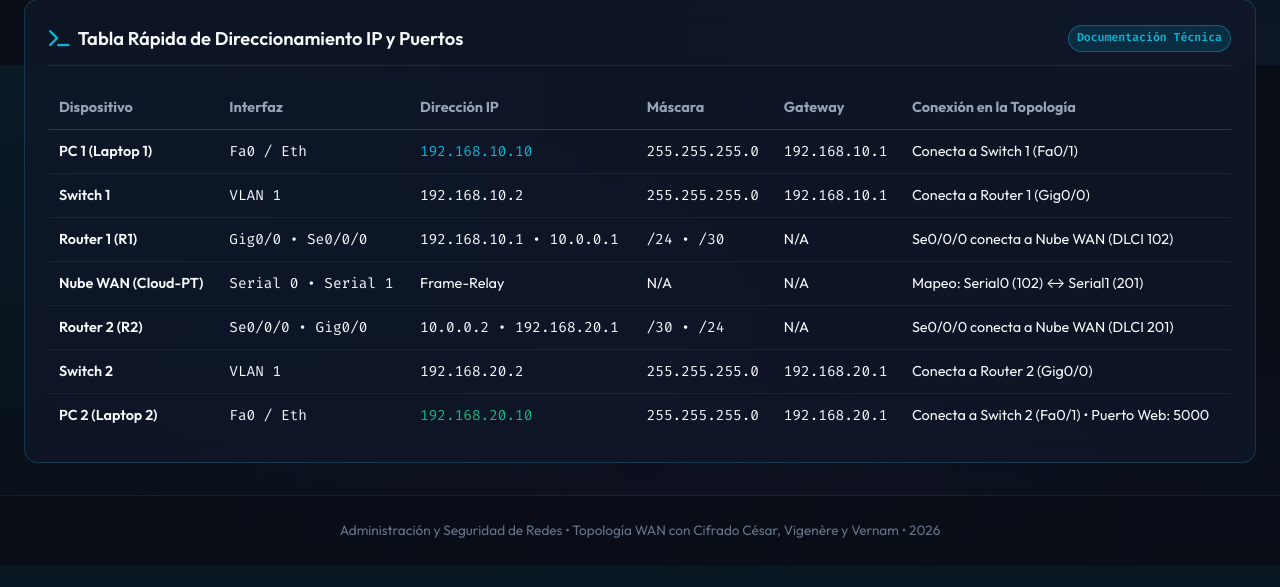
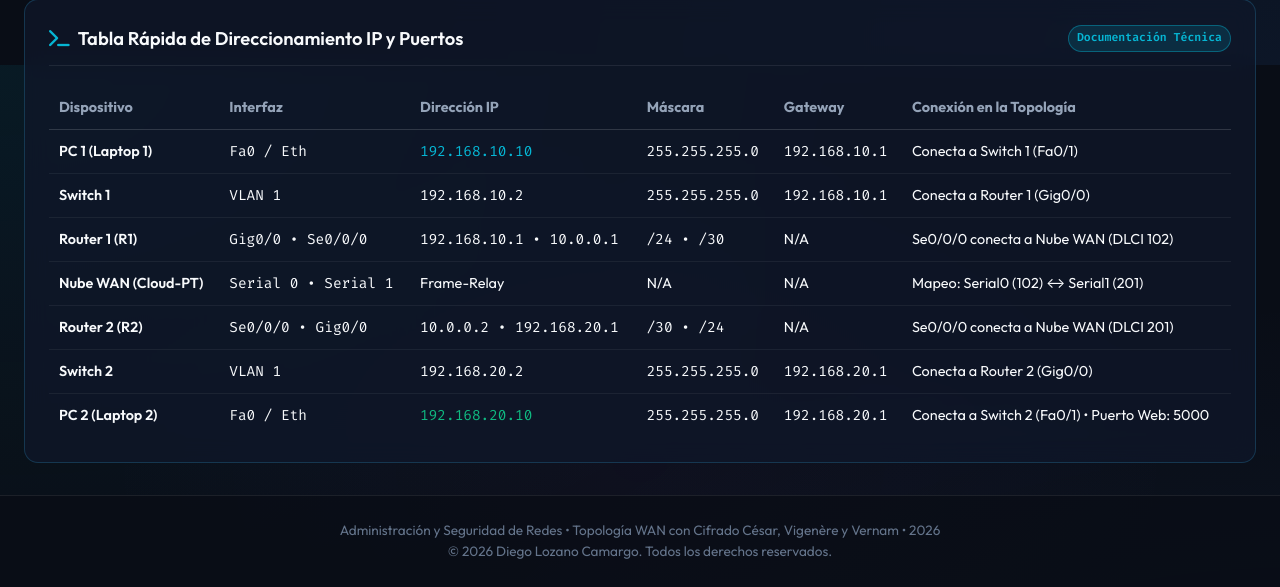
Before and after one commit to Diegolzx/practica_cifrado, a Flask app: page / in a window 1280 px wide. Shown: the part 735-1322 px from the top of the page. Before the commit the page ends 1273 px from the top, so only its background shows below. Run offline with Flask 3, Linux system fonts and the light colour scheme.

Commit message:
Agregar derechos de autor del proyecto

```diff
--- a/templates/layout.html
+++ b/templates/layout.html
@@ -37,6 +37,7 @@
   <!-- FOOTER -->
   <footer>
     <p>Administración y Seguridad de Redes &bull; Topología WAN con Cifrado César, Vigenère y Vernam &bull; 2026</p>
+    <p>&copy; 2026 Diego Lozano Camargo. Todos los derechos reservados.</p>
   </footer>
 
   <!-- JAVASCRIPT GLOBAL -->
```
Also changed, not shown: README.md.
